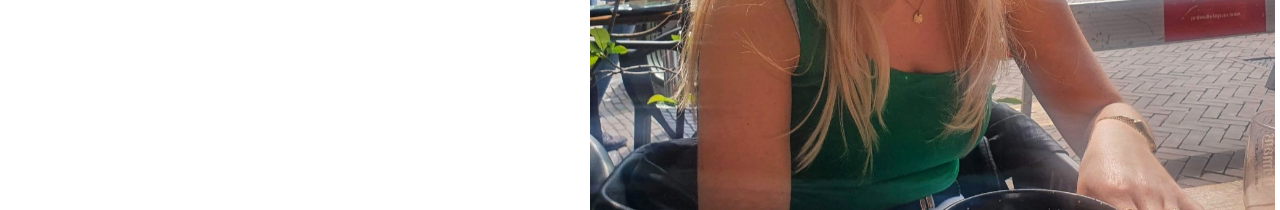
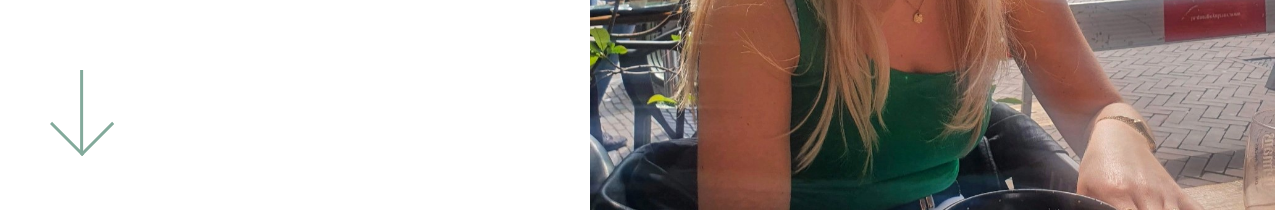
Before and after one commit to MerelValk/portfolio-july-2022, a React (Create React App) app: page / in a window 1280 px wide. Shown: the part 572-782 px from the top of the page. Built offline with nearby package versions, Linux system fonts and the light colour scheme; a web font is replaced by a local one.

Commit message:
added arrow svg

```diff
--- a/src/components/header/Header.jsx
+++ b/src/components/header/Header.jsx
@@ -1,13 +1,19 @@
 import React from 'react';
 import style from './header.module.css'
+import {ReactComponent as Arrow} from '../../assets/icons/Arrow.svg'
 
 export default function Header() {
   return (
       <div className={style.container}>
         <div className={style.leftContainer}>
-          <h1>Merel van der Valk.</h1>
-          <p>PRODUCT OWNER, DESIGNER &</p>
-          <p>SOFTWARE DEVELOPER</p>
+          <div>
+            <h1>Merel van der Valk.</h1>
+            <p>PRODUCT OWNER, DESIGNER &</p>
+            <p>SOFTWARE DEVELOPER</p>
+          </div>
+          <a className={style.arrowButton}>
+            <Arrow />
+          </a>
         </div>
         <div className={style.rightContainer}>
           <img src="MerelUtrecht.jpg" alt="Merel lachend" className={style.headerImage}/>
--- a/src/components/header/header.module.css
+++ b/src/components/header/header.module.css
@@ -6,8 +6,22 @@
 
 .leftContainer, .rightContainer {
     width: 50%;
+    padding: 0 50px;
+}
+
+.rightContainer {
     height: 100%;
-    padding: 0 50px;
+}
+
+.leftContainer {
+    height: 90%;
+    display: flex;
+    flex-direction: column;
+    justify-content: space-between;
+}
+
+.arrowButton {
+    width: 70px;
 }
 
 .headerImage {
```
Also changed, not shown: src/assets/icons/Arrow.svg (added).
